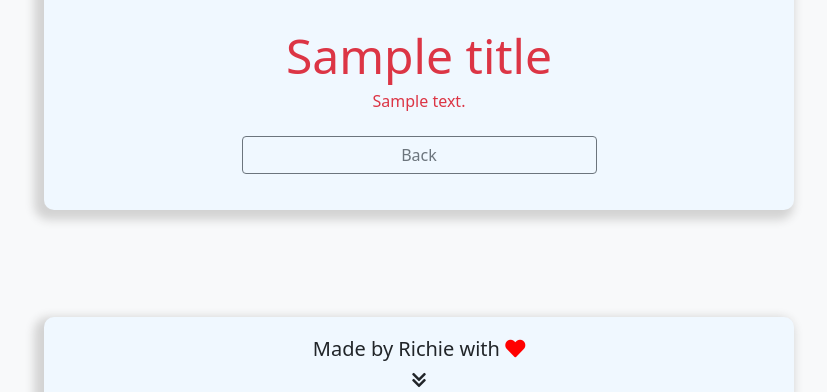
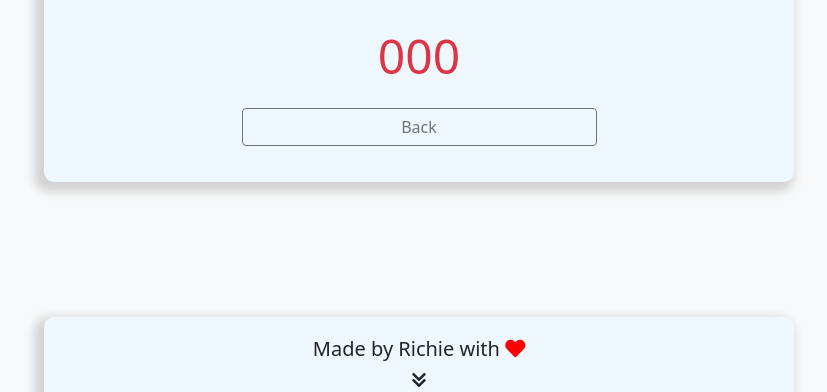
Before and after one commit to Richie-Yang/url-shortener, a Node server app: template views/error.hbs in a window 1280 px wide. Shown: the part 408-800 px from the top of the page, without its empty margins (221-1048 px from the left). Run offline with Node 20, Linux system fonts and the light colour scheme; the template is opened without the code that fills it: most values are stand-ins (such as "Sample title", 1, 10 or a date in 2020); some libraries are stand-ins or nearby versions.

Commit message:
fix: modify error handlers

```diff
--- a/app.js
+++ b/app.js
@@ -17,13 +17,15 @@ app.set('view engine', 'hbs')
 app.use(bodyParser.urlencoded({ extended: true }))
 app.use(express.static('public'))
 app.use(routes)
-// Handling all 500 errors here
+
+// Handling all 500 errors scenario
 app.use((err, req, res, next) => {
-  res.status(500).render('error', {
-    title: '500',
-    description: 'Something went wrong, please try again later, or click Back button below.'
+  console.log(err.stack)
+  const { statusCode = 500 } = err
+  res.status(statusCode).render('error', {
+    statusCode,
+    message: `Something went wrong, please try again later, or click Back button below.`
   })
-  next(err)
 })
 
 
--- a/routes/modules/urls.js
+++ b/routes/modules/urls.js
@@ -15,8 +15,8 @@ router.get('/:url_id', (req, res) => {
     .catch(error => {
       console.log(error)
       res.status(404).render('error', {
-        title: '404',
-        description: 'Result not found, please try something else, or click Back button below.'
+        statusCode: '404',
+        message: 'Result not found, please try something else, or click Back button below.'
       })
     })
 })
--- a/views/error.hbs
+++ b/views/error.hbs
@@ -1,3 +1,3 @@
-<h1 class="title-danger text-danger">{{title}}</h1>
-<h6 class="text-danger">{{description}}</h6>
+<h1 class="title-danger text-danger">{{statusCode}}</h1>
+<h6 class="text-danger">{{message}}</h6>
 <a class="btn btn-outline-secondary w-50 my-3" href="/">Back</a>
```
Also changed, not shown: routes/modules/home.js (+4 -4 lines).
